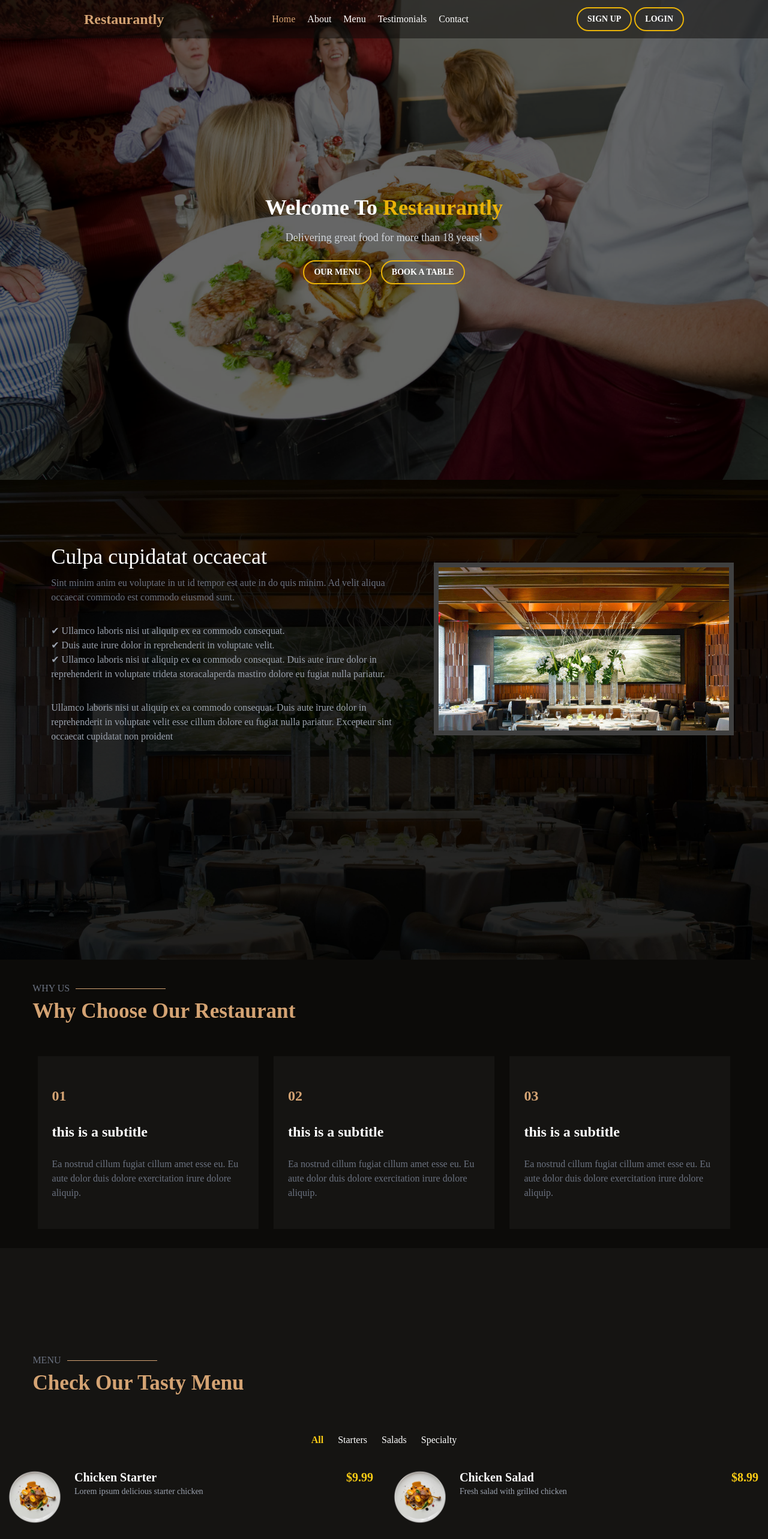
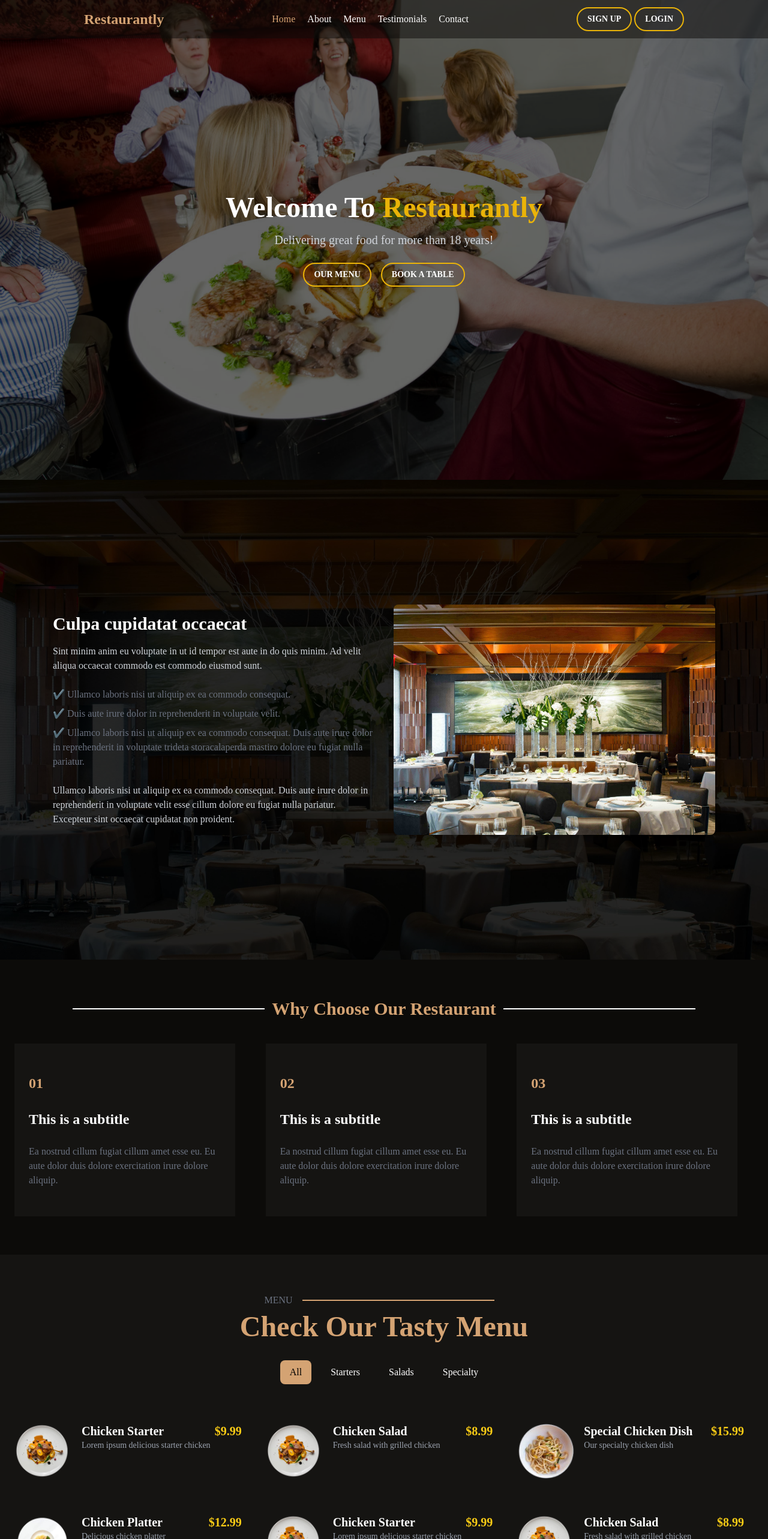
Before and after one commit to mekbalidris/Restaurantly, a React (Vite) app: page / in a window 1280 px wide. Shown: the top 2566 px of the page at 60% size. Built offline with nearby package versions, Linux system fonts and the light colour scheme.

Commit message:
frontend finished

```diff
--- a/src/pages/About.jsx
+++ b/src/pages/About.jsx
@@ -1,99 +1,74 @@
-import { useState} from 'react';
+import { useState, useEffect } from "react";
 import "aos/dist/aos.css";
 import AOS from "aos";
-import { useEffect } from "react";
+import about_bg from "../assets/bg/about_bg.jpg";
 
-import about_bg from '../assets/bg/about_bg.jpg'
-
-export default function About(){
-
+export default function About() {
   useEffect(() => {
     AOS.init({
-        duration: 1000,         // Default duration for animations (800ms)
-        easing: 'ease-in-out', // Default easing function
-        once: true,            // Whether animation runs only once (true) or on every scroll (false)
-        //offset: 200,           // Default offset in pixels from the trigger point
-        //delay: 100             // Default delay before animations start
+      duration: 1000,
+      easing: "ease-in-out",
+      once: true,
     });
   }, []);
 
   const [innerWidth, setInnerWidth] = useState(window.innerWidth);
-    const [responsiveAbout, setResponsiveAbout] = useState("0");
 
   useEffect(() => {
-    const handleinnerwidth = () => {
-      setInnerWidth(window.innerWidth);
+    const handleResize = () => setInnerWidth(window.innerWidth);
+    window.addEventListener("resize", handleResize);
+    return () => window.removeEventListener("resize", handleResize);
+  }, []);
 
-      if(window.innerWidth < 510){
-        setResponsiveAbout("230vh");
-      }
-      else if(window.innerWidth < 625){
-        setResponsiveAbout("200vh");
-      }else if(window.innerWidth < 1100){
-        setResponsiveAbout("180vh");
-      }
-    }
-
-
-    window.addEventListener('resize', handleinnerwidth);
-
-    return () => {
-      window.removeEventListener('resize', handleinnerwidth);
-    }
-  }, [])
-
-    return(
-        <>
+  return (
     <div id="about">
       <div
         style={{
           backgroundImage: `url(${about_bg})`,
-          backgroundSize: 'cover',
-          backgroundPosition: 'center',
-          height: innerWidth > 1100 ? '100vh' : responsiveAbout,
-          width: '100%',
-          position: 'relative',
+          backgroundSize: "cover",
+          backgroundPosition: "center",
         }}
+        className="relative w-full min-h-screen lg:min-h-[100vh] md:min-h-[120vh] sm:min-h-[140vh] flex items-center"
       >
-        {/*overlay for the background*/}
-        <div
-          style={{
-            position: 'absolute',
-            top: 0,
-            left: 0,
-            right: 0,
-            bottom: 0,
-            backgroundColor: `rgba(0, 0, 0, 0.85)`,
-            zIndex: 1,
-          }}
-        />
-        <div>
-        <div className='flex flex-wrap-reverse justify-center items-center h-full gap-2 flex-row relative z-10' data-aos="fade-up">
-          <div className='flex w-full p-7 flex-col justify-center items-center text-left z-10 lg:w-1/2'>
-            <h2 className='mt-20 text-left w-full'>Culpa cupidatat occaecat</h2>
-            <p className='mt-3'>Sint minim anim eu voluptate in ut id tempor est aute in do quis minim. Ad velit aliqua occaecat commodo est commodo eiusmod sunt.</p>
-            <p className='p1 mt-8'>&#10004; Ullamco laboris nisi ut aliquip ex ea commodo consequat.</p>
-            <p className='p1'>&#10004; Duis aute irure dolor in reprehenderit in voluptate velit.</p>
-            <p className='p1'>&#10004; Ullamco laboris nisi ut aliquip ex ea commodo consequat. Duis aute irure
-            dolor in reprehenderit in voluptate trideta storacalaperda mastiro dolore
-            eu fugiat nulla pariatur.</p>
-            <p className='p1 mt-8'>Ullamco laboris nisi ut aliquip ex ea commodo consequat. Duis aute irure dolor in reprehenderit in voluptate velit esse cillum dolore eu fugiat nulla pariatur. Excepteur sint occaecat cupidatat non proident</p>
+        {/* Overlay for the background */}
+        <div className="absolute top-0 left-0 w-full h-full bg-black bg-opacity-85 z-1"></div>
+
+        <div className="relative z-10 flex flex-col-reverse lg:flex-row items-center justify-center gap-8 w-full max-w-6xl mx-auto px-6">
+          {/* Left Side - Text Content */}
+          <div className="w-full lg:w-1/2 text-white flex flex-col justify-center text-center lg:text-left">
+            <h2 className="text-2xl md:text-3xl font-bold mt-10 lg:mt-0">
+              Culpa cupidatat occaecat
+            </h2>
+            <p className="mt-4 text-gray-300">
+              Sint minim anim eu voluptate in ut id tempor est aute in do quis
+              minim. Ad velit aliqua occaecat commodo est commodo eiusmod sunt.
+            </p>
+            <div className="mt-6 space-y-2 text-gray-300">
+              <p>✔️ Ullamco laboris nisi ut aliquip ex ea commodo consequat.</p>
+              <p>✔️ Duis aute irure dolor in reprehenderit in voluptate velit.</p>
+              <p>
+                ✔️ Ullamco laboris nisi ut aliquip ex ea commodo consequat. Duis
+                aute irure dolor in reprehenderit in voluptate trideta storacalaperda
+                mastiro dolore eu fugiat nulla pariatur.
+              </p>
+            </div>
+            <p className="mt-6 text-gray-300">
+              Ullamco laboris nisi ut aliquip ex ea commodo consequat. Duis aute
+              irure dolor in reprehenderit in voluptate velit esse cillum dolore eu
+              fugiat nulla pariatur. Excepteur sint occaecat cupidatat non
+              proident.
+            </p>
           </div>
 
+          {/* Right Side - Image */}
           <div
-            className='sideimage'
+            className="w-full lg:w-1/2 h-64 md:h-96 bg-cover bg-center rounded-lg shadow-lg"
             style={{
-            marginTop: '6rem',
               backgroundImage: `url(${about_bg})`,
-            backgroundSize: 'cover',
-            zIndex: '10',
-        }}>
-
+            }}
+          ></div>
         </div>
       </div>
     </div>
-        </div>
-        </div>
-        </>
-    )
+  );
 }
--- a/src/pages/Home.jsx
+++ b/src/pages/Home.jsx
@@ -4,66 +4,30 @@ import AOS from "aos";
 import { useEffect } from "react";
 
 export default function Home() {
-
   useEffect(() => {
-    AOS.init({
-      duration: 1000,         // Default duration for animations (800ms)
-      easing: 'ease-in-out', // Default easing function
-      once: true,            // Whether animation runs only once (true) or on every scroll (false)
-      //offset: 200,           // Default offset in pixels from the trigger point
-      //delay: 100             // Default delay before animations start
-  });
+    AOS.init({ duration: 1000 });
   }, []);
 
   return (
-    <>
-    <div id='home'>
+    <div id="home" className="relative w-full h-screen flex items-center justify-center">
       <div
-        style={{
-          backgroundImage: `url(${home_bg})`,
-          backgroundSize: 'cover',
-          backgroundPosition: 'center',
-          height: '100vh',
-          width: '100%',
-          position: 'relative',
-        }}
-      >
-        {/*overlay for the background*/}
-        <div
-          style={{
-            position: 'absolute',
-            top: 0,
-            left: 0,
-            right: 0,
-            bottom: 0,
-            backgroundColor: `rgba(0, 0, 0, 0.6)`,
-            zIndex: 1,
-          }}
-        />
+        style={{ backgroundImage: `url(${home_bg})` }}
+        className="absolute top-0 left-0 w-full h-full bg-cover bg-center"
+      ></div>
+      <div className="absolute top-0 left-0 w-full h-full bg-black bg-opacity-60"></div>
 
-        <div
-          className="flex flex-col justify-center items-center text-center z-10 relative h-full" data-aos="fade-up"
-        >
-          <h1 className="text-white text-4xl font-bold mb-4">
-            Welcome To{' '}
-            <span className="text-yellow-500">
-              Restaurantly
-            </span>
-          </h1>
-          <h3 className="text-gray-300 text-lg mb-6">
-            Delivering great food for more than 18 years!
-          </h3>
-          <div className="flex gap-4">
-            <button className="buttons">
-              OUR MENU
-            </button>
-            <button className="buttons">
-              BOOK A TABLE
-            </button>
-          </div>
+      <div className="relative z-10 text-center px-4 sm:px-6">
+        <h1 className="text-white text-4xl sm:text-5xl font-bold mb-4" data-aos="fade-up">
+          Welcome To <span className="text-yellow-500">Restaurantly</span>
+        </h1>
+        <h3 className="text-gray-300 text-lg sm:text-xl mb-6" data-aos="fade-up" data-aos-delay="200">
+          Delivering great food for more than 18 years!
+        </h3>
+        <div className="flex flex-col sm:flex-row gap-4 justify-center" data-aos="fade-up" data-aos-delay="400">
+          <button className="buttons">OUR MENU</button>
+          <button className="buttons">BOOK A TABLE</button>
         </div>
       </div>
-      </div>
-    </>
+    </div>
   );
 }
--- a/src/pages/Menu.jsx
+++ b/src/pages/Menu.jsx
@@ -34,38 +34,36 @@ export default function Menu() {
     : foodItems.filter((item) => item.category === category);
 
     return (
-
-    <>
-    <div id="menu">
-
-    <div className="bg-secondbg flex flex-col justify-center h-screen w-full">
+      <div id="menu" className="bg-secondbg flex flex-col justify-center h-auto w-full py-16 px-4 sm:px-6">
         {/* Menu Title */}
-      <div className="flex flex-row mt-[15rem] lg:mt-[0]">
-        <div className="pl-4 ml-105">
-          <div className="flex flex-row items-center">
+        <div className="flex flex-row justify-center">
+          <div className="text-center">
+            <div className="flex flex-row items-center justify-center">
               <span className="text-gray-500">MENU</span>
-            <div className="bg-golden" style={{ width: "150px", height: "1px", margin: "0 10px" }} />
+              <div className="bg-golden w-16 h-[2px] mx-4"></div>
             </div>
-          <div className="title text-10">Check Our Tasty Menu</div>
+            <div className="title text-4xl sm:text-5xl mt-2">Check Our Tasty Menu</div>
           </div>
         </div>
 
         {/* Categories */}
-      <div className="flex flex-row justify-center align-middle gap-6 mt-14">
+        <div className="flex flex-row justify-center gap-4 mt-8 flex-wrap">
           {categories.map((cat) => (
-          <div
+            <button
               key={cat}
-            className={`cursor-pointer ${cat === category ? "text-yellow-400 font-bold" : "text-white"}`}
+              className={`px-4 py-2 rounded-lg ${
+                cat === category ? "bg-golden text-black" : "bg-transparent text-white"
+              }`}
               onClick={() => setCategory(cat)}
             >
               {cat}
-          </div>
+            </button>
           ))}
         </div>
 
         {/* Food Items */}
-      <div className="bg-secondbg w-full pt-5 pl-3 grid grid-cols-1 lg:grid-cols-2 gap-4">
-        {filteredFoodItems.slice(0, 4).map((food) => (
+        <div className="grid grid-cols-1 sm:grid-cols-2 lg:grid-cols-3 gap-6 mt-12">
+          {filteredFoodItems.map((food) => (
             <Food
               key={food.id}
               image={food.image}
@@ -76,8 +74,5 @@ export default function Menu() {
           ))}
         </div>
       </div>
-    </div>
-
-    </>
     );
   }
--- a/src/pages/Testimonials.jsx
+++ b/src/pages/Testimonials.jsx
@@ -44,30 +44,15 @@ const testimonials = [
 
 export default function Testimonials() {
   const [isPhone, setIsPhone] = useState(window.innerWidth <= 1023);
-  const [marginTop, setMarginTop] = useState("mt-[15rem]");
-
-  const handleResize = () => {
-    setIsPhone(window.innerWidth <= 1023);
-  };
-  const handleMargin = () =>{
-    setMarginTop(window.innerWidth >= 380 ? "mt-[13rem]" : "mt-[15rem]");
-  }
 
   useEffect(() => {
+    const handleResize = () => setIsPhone(window.innerWidth <= 1023);
     window.addEventListener("resize", handleResize);
-    window.addEventListener("resize", handleMargin);
-
-    return () => {
-      window.removeEventListener("resize", handleResize);
-      window.removeEventListener("resize", handleMargin);
-    };
+    return () => window.removeEventListener("resize", handleResize);
   }, []);
 
   return (
-    <div id="testimonials">
-    <div className={`flex items-center justify-center bg-mainbg h-screen w-full px-6 ${marginTop} lg:mt-0`}>
-      <div className="w-full max-w-5xl">
-        {/* Header */}
+    <div id="testimonials" className="bg-mainbg py-16 px-4 sm:px-6">
       <div className="text-center mb-10">
         <h2 className="text-gray-500 text-sm uppercase tracking-wide">Testimonials</h2>
         <div className="relative flex justify-center items-center mt-2">
@@ -79,28 +64,20 @@ export default function Testimonials() {
 
       {/* Swiper Slider */}
       <Swiper
-          pagination={{ clickable: true }}
         modules={[Autoplay]}
         slidesPerView={isPhone ? 1 : 3}
-          autoplay={{ delay: 3000, disableOnInteraction: false, pauseOnMouseEnter: true }}
+        autoplay={{ delay: 3000, disableOnInteraction: false }}
         loop
         className="rounded-lg"
       >
         {testimonials.map((testimonial, index) => (
           <SwiperSlide key={index}>
-              <div
-                className="bg-[#151412] p-6 rounded-lg shadow-lg flex flex-col sm:flex-row items-center text-center sm:text-left sm:items-start gap-4 w-[90%] mx-auto"
-                onMouseEnter={(e) => e.target.closest(".swiper")?.swiper.autoplay.stop()}
-                onMouseLeave={(e) => e.target.closest(".swiper")?.swiper.autoplay.start()}
-              >
-                {/* Profile Image */}
+            <div className="bg-[#151412] p-6 rounded-lg shadow-lg flex flex-col items-center text-center gap-4 w-[90%] mx-auto">
               <img
                 src={testimonial.image}
                 alt={testimonial.name}
-                  className="w-20 h-20 sm:w-20 sm:h-20 rounded-full border-2 border-[#d4a373]"
+                className="w-20 h-20 rounded-full border-2 border-[#d4a373]"
               />
-
-                {/* Text Content */}
               <div>
                 <p className="italic text-lg text-white leading-relaxed">
                   <span className="text-gray-500 text-2xl">“</span> {testimonial.text}{" "}
@@ -114,7 +91,5 @@ export default function Testimonials() {
         ))}
       </Swiper>
     </div>
-    </div>
-  </div>
   );
 }
--- a/src/pages/UnderAbout.jsx
+++ b/src/pages/UnderAbout.jsx
@@ -3,67 +3,42 @@ import "aos/dist/aos.css";
 import AOS from "aos";
 import { useEffect } from "react";
 
-export default function UnderAbout(){
-
+export default function UnderAbout() {
   useEffect(() => {
     AOS.init({ duration: 1000 });
   }, []);
 
-    return(
-        <>
-        <div className='bg-mainbg p-1 flex flex-col justify-center pb-8 h-full w-full'>
-
-        <div className="flex flex-row mt-8">
-        <div className='pl-3 ml-105'>
-        <div className='flex flex-row items-center'>
-            <span className='text-gray-500'>WHY US</span>
-            <div className='bg-golden' style={{ width: "150px", height: "1px", margin: "0 10px" }} />
-        </div>
-            <div className='title text-10'>Why Choose Our Restaurant</div>
+  return (
+    <div className="bg-mainbg py-16 px-4 sm:px-6">
+      <div className="text-center mb-10">
+        <div className="relative flex justify-center items-center">
+          <div className="w-16 h-[2px] bg-white"></div>
+          <h3 className="text-3xl font-bold mx-3 title">Why Choose Our Restaurant</h3>
+          <div className="w-16 h-[2px] bg-white"></div>
         </div>
       </div>
 
-        <div className="flex flex-row justify-center items-center flex-wrap gap-4 mt-12 w-full lg1:gap-2">
-
-        <div className='cardabout group' data-aos="fade-up">
-        <video className='firevideo group' autoPlay muted loop>
-        <source src={fire} type='video/mp4' />
-            Your browser does not support the video tag.
+      <div className="grid grid-cols-1 sm:grid-cols-2 lg:grid-cols-3 gap-6">
+        {[1, 2, 3].map((item, index) => (
+          <div
+            key={index}
+            className="cardabout group"
+            data-aos="fade-up"
+            data-aos-delay={index * 300}
+          >
+            <video className="firevideo group" autoPlay muted loop>
+              <source src={fire} type="video/mp4" />
             </video>
-          <div className='relative z-10 subtitle text-golden font-poppins'>01</div>
-          <div className='relative z-10 subtitle text-white'>this is a subtitle</div>
-          <div className='relative z-10'>
-            <p className='duration-500 group-hover:text-white'>Ea nostrud cillum fugiat cillum amet esse eu. Eu aute dolor duis dolore exercitation irure dolore aliquip.</p>
+            <div className="relative z-10 subtitle text-golden font-poppins">0{item}</div>
+            <div className="relative z-10 subtitle text-white">This is a subtitle</div>
+            <div className="relative z-10">
+              <p className="duration-500 group-hover:text-white">
+                Ea nostrud cillum fugiat cillum amet esse eu. Eu aute dolor duis dolore exercitation irure dolore aliquip.
+              </p>
             </div>
           </div>
-
-        <div className='cardabout group' data-aos="fade-up" data-aos-delay="300">
-        <video className='firevideo group' autoPlay muted loop>
-        <source src={fire} type='video/mp4' />
-            Your browser does not support the video tag.
-          </video>
-          <div className='relative z-10 subtitle text-golden font-poppins'>02</div>
-          <div className='relative z-10 subtitle text-white'>this is a subtitle</div>
-          <div className='relative z-10'>
-            <p className='duration-500 group-hover:text-white'>Ea nostrud cillum fugiat cillum amet esse eu. Eu aute dolor duis dolore exercitation irure dolore aliquip.</p>
+        ))}
       </div>
     </div>
-
-        <div className='cardabout group' data-aos="fade-up" data-aos-delay="600">
-        <video className='firevideo group' autoPlay muted loop>
-        <source src={fire} type='video/mp4' />
-            Your browser does not support the video tag.
-          </video>
-          <div className='relative z-10 subtitle text-golden font-poppins'>03</div>
-          <div className='relative z-10 subtitle text-white'>this is a subtitle</div>
-          <div className='relative z-10'>
-            <p className='duration-500 group-hover:text-white'>Ea nostrud cillum fugiat cillum amet esse eu. Eu aute dolor duis dolore exercitation irure dolore aliquip.</p>
-          </div>
-        </div>
-
-      </div>
-
-        </div>
-        </>
-    )
+  );
 }
```
Also changed, not shown: src/pages/Contact.jsx (+29 -7 lines), src/pages/Nav.jsx (+6 -15 lines). Lines whose indentation alone changed are shown as unchanged.
